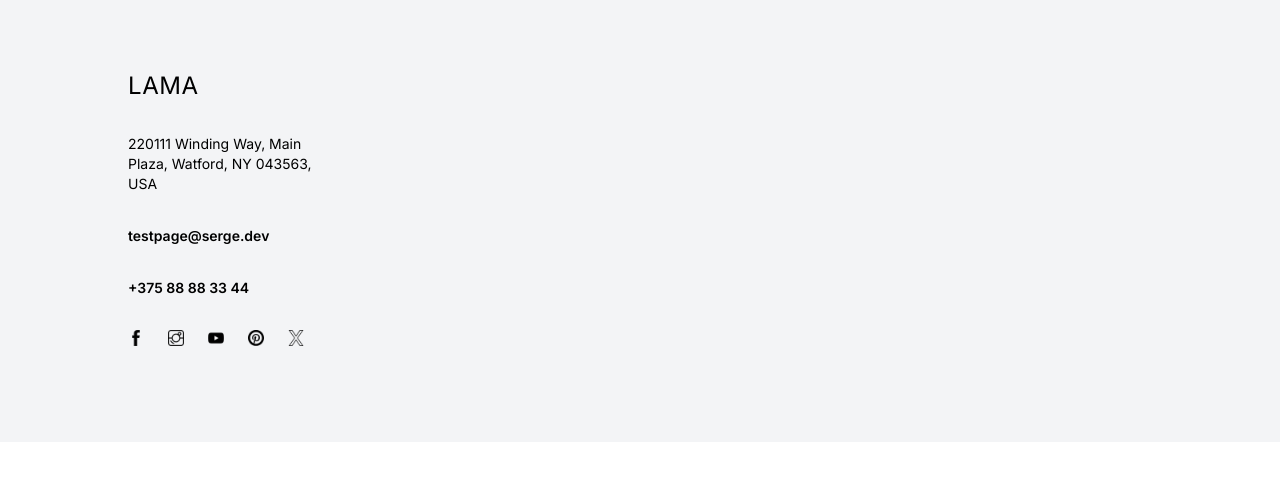
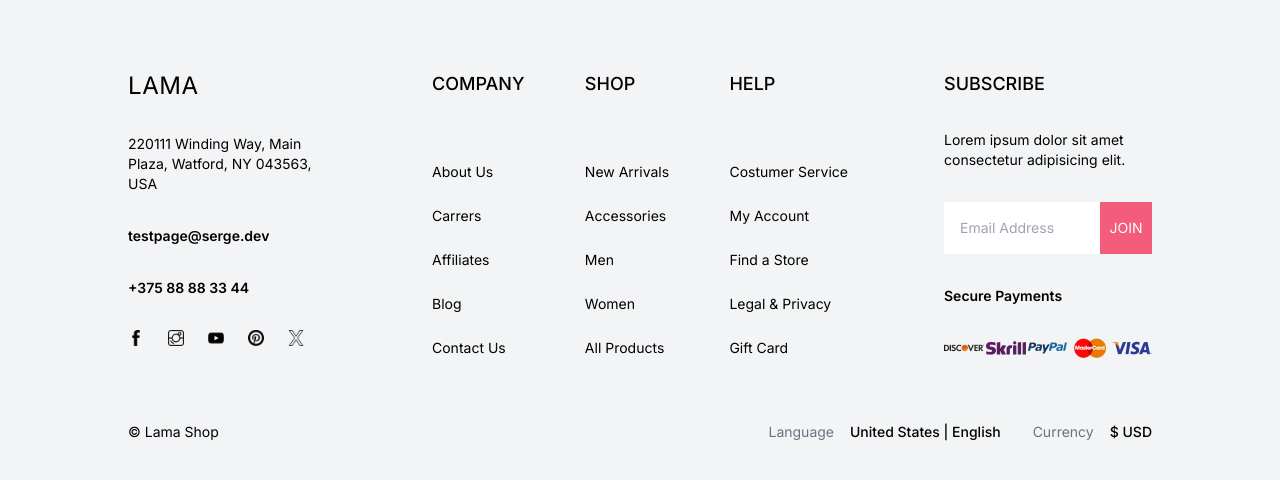
Before and after one commit to sergey87chuvasov/-E-Commerce-App, a Next.js app: page / in a window 1280 px wide. Shown: the part 2778-3258 px from the top of the page. Before the commit the page ends 3220 px from the top, so only its background shows below. Built offline with nearby package versions, Linux system fonts and the light colour scheme.

Commit message:
finished footer

```diff
--- a/src/components/Footer.tsx
+++ b/src/components/Footer.tsx
@@ -5,7 +5,7 @@ const Footer = () => {
     return (
       <div className='py-24 px-4 md:px-8 lg:px-16 xl:px-32 2xl:px-64 bg-gray-100 text-sm mt-24'>
         {/* TOP */}
-        <div className="flex justify-between gap-24">
+        <div className="flex flex-col md:flex-row justify-between gap-24">
           {/* LEFT */}
           <div className="w-full md:w-1/2 lg:w-1/4 flex flex-col gap-8">
             <Link href="/">
@@ -23,12 +23,71 @@ const Footer = () => {
             </div>
           </div>
           {/* CENTER */}
-          <div className="hidden lg:flex justify-between w-1/2"></div>
+          <div className="hidden lg:flex justify-between w-1/2">
+            <div className="flex flex-col justify-between">
+              <h1 className="text-lg font-medium">COMPANY</h1>
+              <div className="flex flex-col gap-6">
+                <Link href="">About Us</Link>
+                <Link href="">Carrers</Link>
+                <Link href="">Affiliates</Link>
+                <Link href="">Blog</Link>
+                <Link href="">Contact Us</Link>
+              </div>
+            </div>
+            <div className="flex flex-col justify-between">
+              <h1 className="text-lg font-medium">SHOP</h1>
+              <div className="flex flex-col gap-6">
+                <Link href="">New Arrivals</Link>
+                <Link href="">Accessories</Link>
+                <Link href="">Men</Link>
+                <Link href="">Women</Link>
+                <Link href="">All Products</Link>
+              </div>
+            </div>
+            <div className="flex flex-col justify-between">
+              <h1 className="text-lg font-medium">HELP</h1>
+              <div className="flex flex-col gap-6">
+                <Link href="">Costumer Service</Link>
+                <Link href="">My Account</Link>
+                <Link href="">Find a Store</Link>
+                <Link href="">Legal & Privacy</Link>
+                <Link href="">Gift Card</Link>
+              </div>
+            </div>
+          </div>
           {/* RIGHT */}
-          <div className="w-1/4"></div>
+          <div className="w-full md:w-1/2 lg:w-1/4 flex flex-col gap-8">
+            <h1 className="font-medium text-lg">SUBSCRIBE</h1>
+            <p>Lorem ipsum dolor sit amet consectetur adipisicing elit.</p>
+            <div className="flex">
+              <input type="text" placeholder="Email Address" className="p-4 w-3/4" />
+              <button className="w-1/4 bg-cartItem text-white">JOIN</button>
+              </div>
+              <span className="font-semibold">Secure Payments</span>
+              <div className="flex justify-between">
+              <Image src="/discover.png" alt="icon pic" width={40} height={20} />
+              <Image src="/skrill.png" alt="icon pic" width={40} height={20} />
+              <Image src="/paypal.png" alt="icon pic" width={40} height={20} />
+              <Image src="/mastercard.png" alt="icon pic" width={40} height={20} />
+              <Image src="/visa.png" alt="icon pic" width={40} height={20} />
+              </div>
+
+          </div>
         </div>
         {/* BOTTOM */}
-        <div className=""></div>
+        <div className="flex flex-col md:flex-row items-center justify-between gap-8 mt-16">
+          <div className="">© Lama Shop</div>
+          <div className="flex flex-col gap-8 md:flex-row">
+            <div className="">
+              <span className="text-gray-500 mr-4">Language</span>
+              <span className="font-medium">United States | English</span>
+            </div>
+            <div className="">
+              <span className="text-gray-500 mr-4">Currency</span>
+              <span className="font-medium">$ USD</span>
+            </div>
+          </div>
+        </div>
       </div>
     )
   }
```
